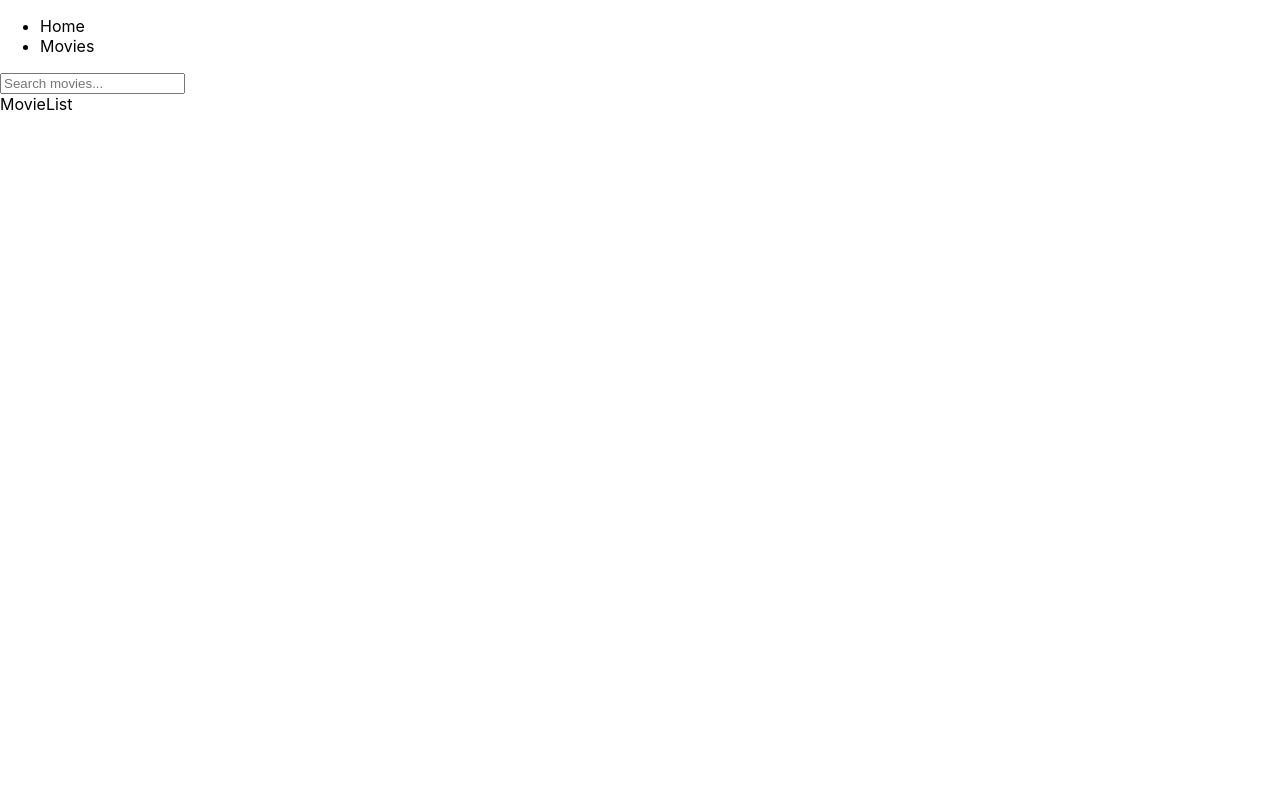
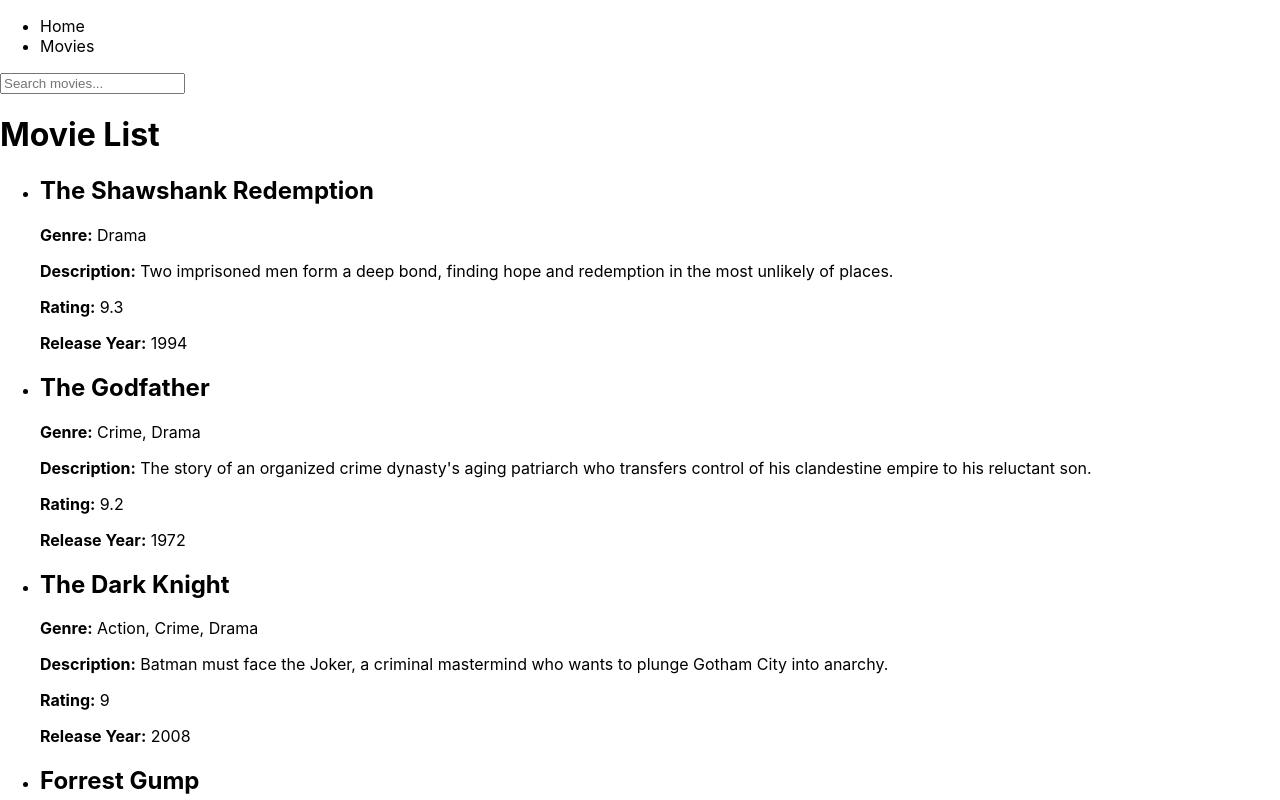
Before and after one commit to John-Gaitho/movie-review-app, a React (Create React App) app: page / in a window 1280 px wide. Shown: the top 800 px of the page. Built offline with nearby package versions, Linux system fonts and the light colour scheme; data requests are answered from the project's data file.

Commit message:
movie list comp

```diff
--- a/src/components/MovieList.js
+++ b/src/components/MovieList.js
@@ -1,9 +1,27 @@
-import React from 'react'
 
-const MovieList = () => {
+import React from 'react';
+
+function MovieList({ movies }) {
   return (
-    <div>MovieList</div>
-  )
+    <div>
+      <h1>Movie List</h1>
+      {movies.length === 0 ? (
+        <p>No movies found!</p>
+      ) : (
+        <ul>
+          {movies.map(movie => (
+            <li key={movie.id}>
+              <h2>{movie.title}</h2>
+              <p><strong>Genre:</strong> {movie.genre}</p>
+              <p><strong>Description:</strong> {movie.description}</p>
+              <p><strong>Rating:</strong> {movie.rating}</p>
+              <p><strong>Release Year:</strong> {movie.releaseYear}</p>
+            </li>
+          ))}
+        </ul>
+      )}
+    </div>
+  );
 }
 
-export default MovieList
+export default MovieList;
```
